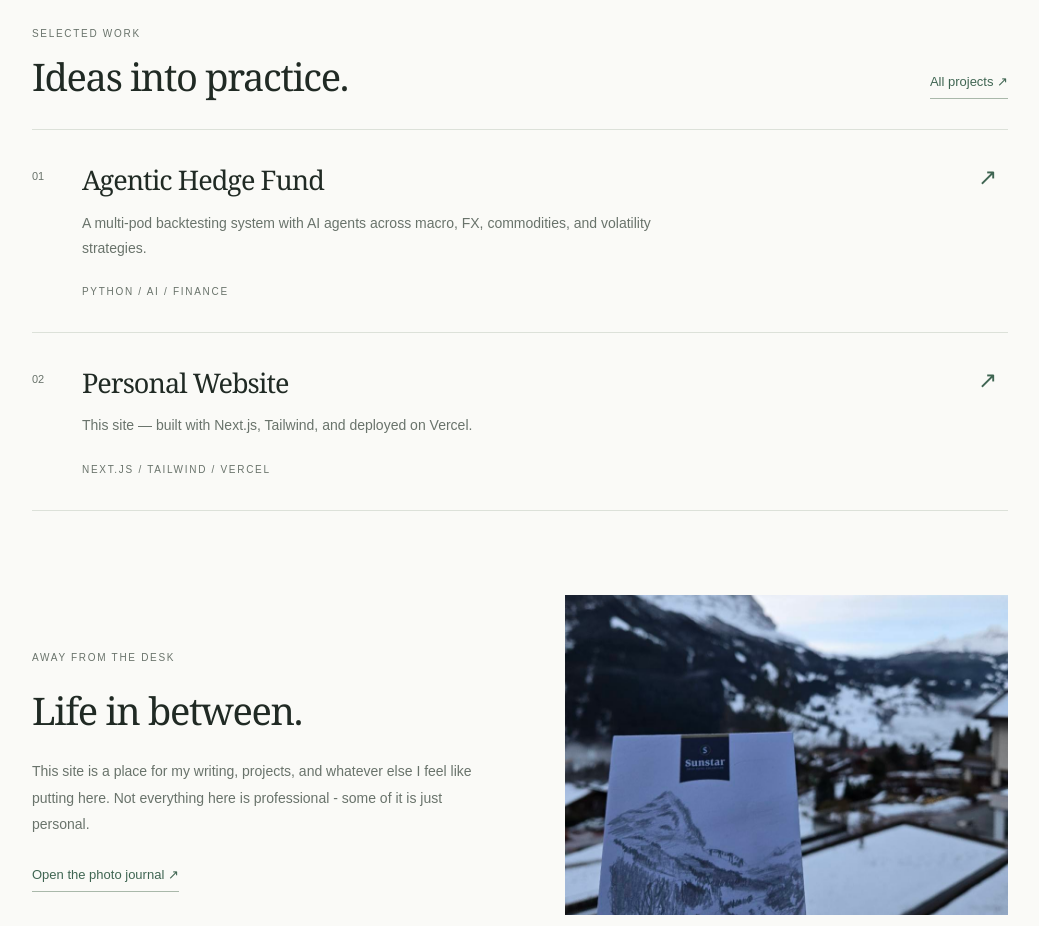
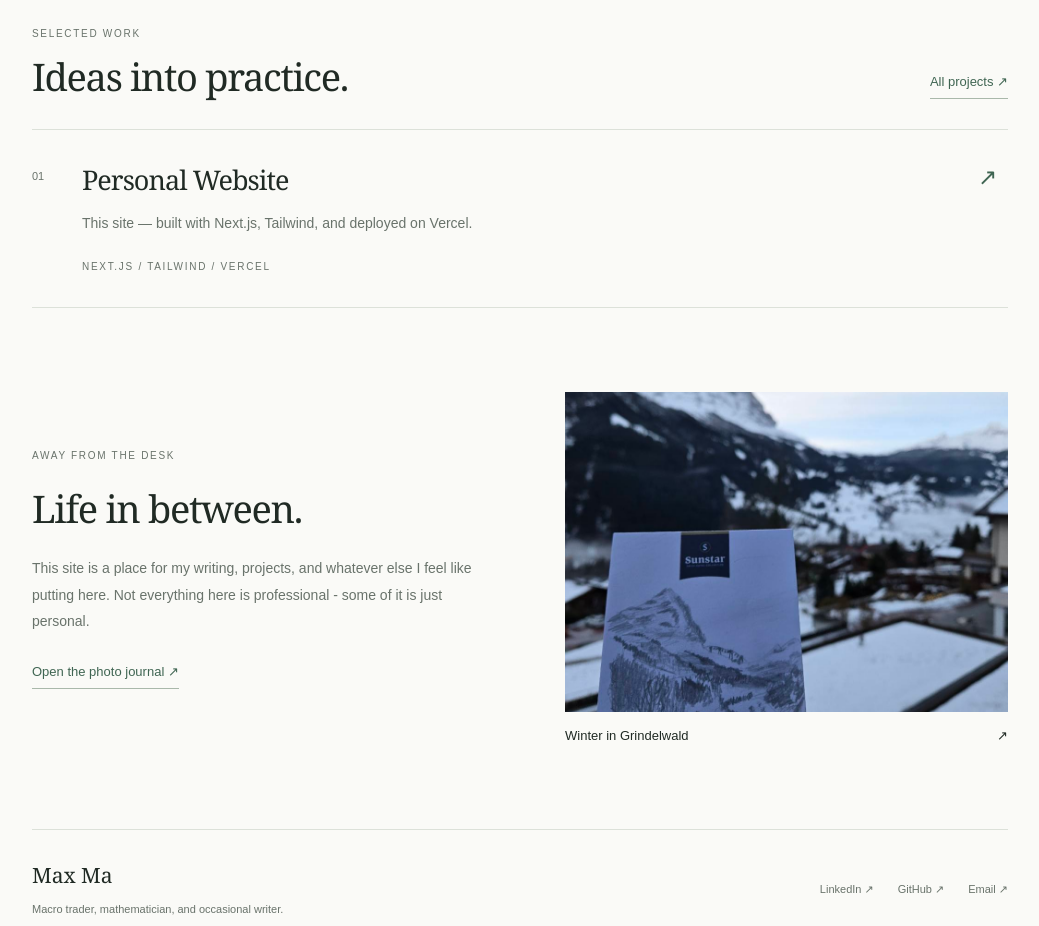
Before and after one commit to MMCM0451/personal-website, a Next.js app: page / in a window 1280 px wide. Shown: the part 840-1766 px from the top of the page, without its empty margins (120-1159 px from the left). Built offline with nearby package versions, Linux system fonts and the light colour scheme.

Commit message:
Remove hedge fund project from website

```diff
--- a/app/page.tsx
+++ b/app/page.tsx
@@ -14,8 +14,7 @@ export default function Home() {
       <figure className="home-portrait"><Link href="/photos" aria-label="Explore the Grindelwald photo journal"><Image src="/photos/winter/photo-3.jpg" alt="Max at a viewpoint above the snowy mountains in Grindelwald." width={960} height={1280} sizes="(max-width: 700px) 90vw, 380px" priority /></Link><figcaption><span>Grindelwald, Switzerland</span><span>02 / 2026</span></figcaption></figure>
     </section>
     <section className="home-work" aria-labelledby="work-title"><div className="section-heading"><div><p className="kicker">SELECTED WORK</p><h2 id="work-title">Ideas into practice.</h2></div><Link className="text-link" href="/projects">All projects ↗</Link></div>
-      <Link className="project-row" href="/projects/agentic-hedge-fund"><span className="row-index">01</span><div><h3>Agentic Hedge Fund</h3><p>A multi-pod backtesting system with AI agents across macro, FX, commodities, and volatility strategies.</p><span className="small-label">PYTHON / AI / FINANCE</span></div><span className="row-arrow" aria-hidden="true">↗</span></Link>
-      <Link className="project-row" href="/projects/personal-website"><span className="row-index">02</span><div><h3>Personal Website</h3><p>This site — built with Next.js, Tailwind, and deployed on Vercel.</p><span className="small-label">NEXT.JS / TAILWIND / VERCEL</span></div><span className="row-arrow" aria-hidden="true">↗</span></Link>
+      <Link className="project-row" href="/projects/personal-website"><span className="row-index">01</span><div><h3>Personal Website</h3><p>This site — built with Next.js, Tailwind, and deployed on Vercel.</p><span className="small-label">NEXT.JS / TAILWIND / VERCEL</span></div><span className="row-arrow" aria-hidden="true">↗</span></Link>
     </section>
     <section className="home-personal" aria-labelledby="personal-title"><div><p className="kicker">AWAY FROM THE DESK</p><h2 id="personal-title">Life in between.</h2><p>This site is a place for my writing, projects, and whatever else I feel like putting here. Not everything here is professional - some of it is just personal.</p><Link className="text-link" href="/photos">Open the photo journal ↗</Link></div><Link className="journal-teaser" href="/photos"><Image src="/photos/winter/photo-4.jpg" alt="A mountain drawing held against the winter view in Grindelwald." width={960} height={1280} sizes="(max-width: 700px) 90vw, 420px" /><span>Winter in Grindelwald <span aria-hidden="true">↗</span></span></Link></section>
   </div>
--- a/app/projects/[slug]/page.tsx
+++ b/app/projects/[slug]/page.tsx
@@ -1,7 +1,6 @@
 import Link from 'next/link'
 import { notFound } from 'next/navigation'
 const projects: Record<string, { title: string; description: string; tags: string; note: string }> = {
-  'agentic-hedge-fund': { title: 'Agentic Hedge Fund', description: 'A multi-pod backtesting system with AI agents across macro, FX, commodities, and volatility strategies.', tags: 'PYTHON / AI / FINANCE', note: 'A fuller project write-up is on its way.' },
   'personal-website': { title: 'Personal Website', description: 'This site — built with Next.js, Tailwind, and deployed on Vercel.', tags: 'NEXT.JS / TAILWIND / VERCEL', note: 'A home for projects, writing, and a photo journal of travel and life in between.' },
 }
 type Props = { params: Promise<{ slug: string }> }
--- a/app/projects/page.tsx
+++ b/app/projects/page.tsx
@@ -1,13 +1,6 @@
 import Link from 'next/link'
 
 const projects = [
-  {
-    slug: 'agentic-hedge-fund',
-    title: 'Agentic Hedge Fund',
-    date: '2026',
-    description: 'A multi-pod backtesting system with AI agents across macro, FX, commodities, and volatility strategies.',
-    tags: ['Python', 'AI', 'Finance'],
-  },
   {
     slug: 'personal-website',
     title: 'Personal Website',
```
